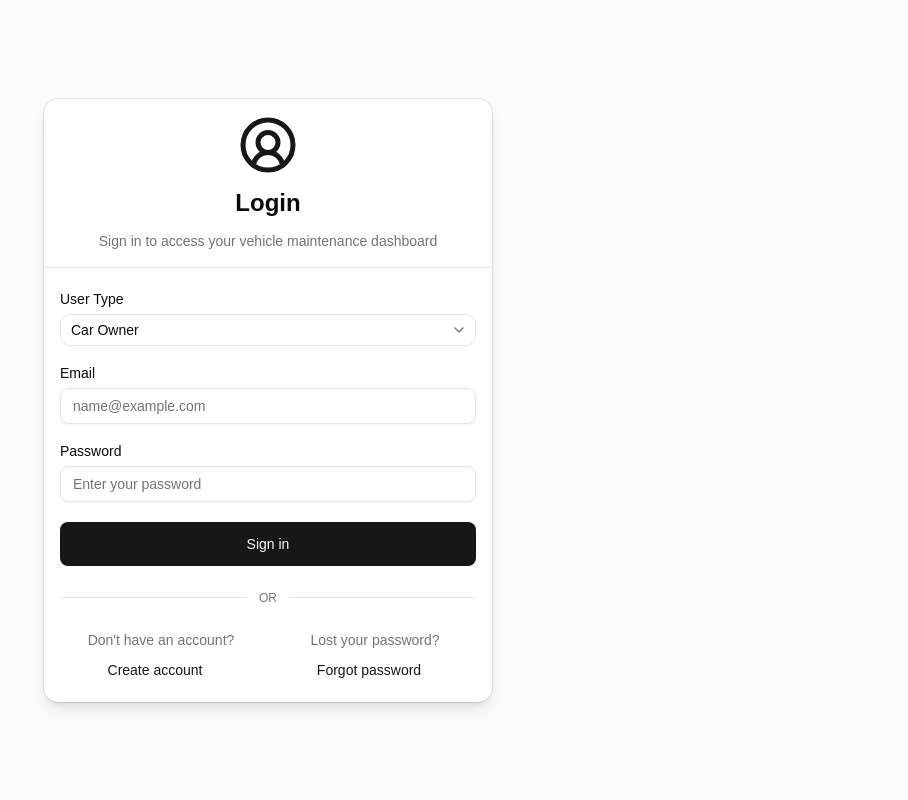
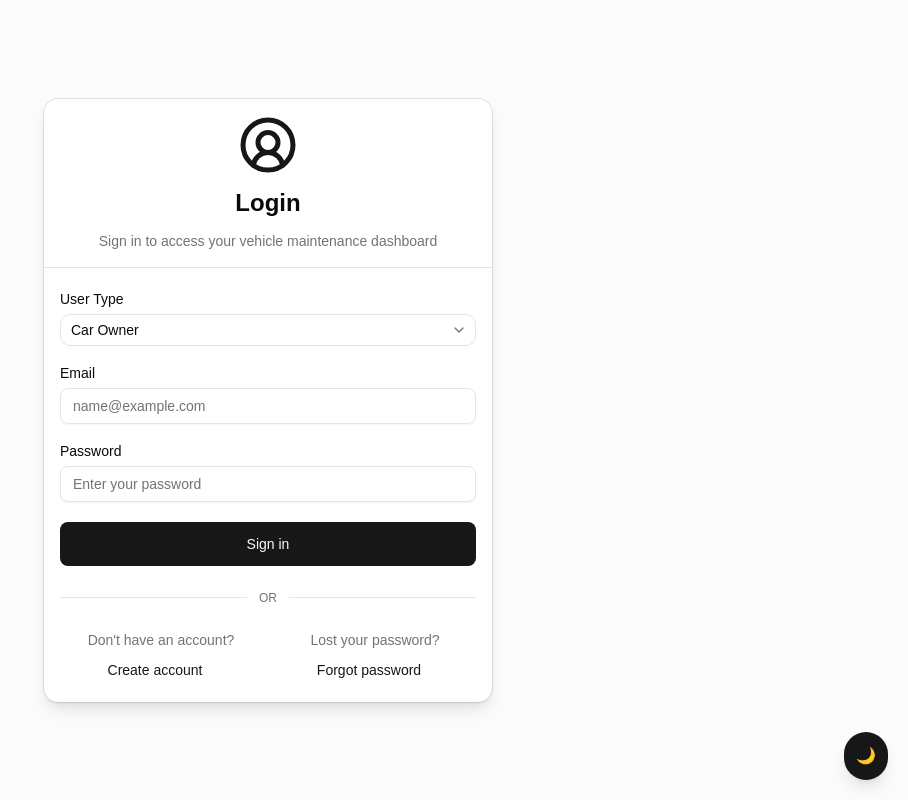
Before and after one commit to Omar-Nezar/Vehicle-PDM-app, a React (Vite) app in the folder client/: page /login in a window 1280 px wide. Shown: the whole page, without its empty margins (372-1280 px from the left). Built offline with nearby package versions, Linux system fonts and the light colour scheme; no server answers.

Commit message:
Added theme switching functionality - might move to profile settings later

```diff
--- a/client/src/App.tsx
+++ b/client/src/App.tsx
@@ -5,9 +5,9 @@ import Login from './pages/common/Login'
 import Register from './pages/car_owner/Register'
 import ForgotPassword from './pages/common/ForgotPassword'
 import CarOwnerHome from './pages/car_owner/carOwnerHome'
+import ThemeButton from './theme'
 
 function App() {
-
   return (
     <>
       <Routes>
@@ -19,8 +19,9 @@ function App() {
         <Route path="/carownerhome" element={<CarOwnerHome />} />
       </Routes>
       <Toaster richColors position="top-right" />
+      <ThemeButton />
     </>
   )
 }
 
-export default App
+export default App;
--- /dev/null
+++ b/client/src/theme.tsx
@@ -0,0 +1,20 @@
+import { useState } from "react"
+
+export default function ThemeToggle() {
+  const [dark, setDark] = useState(false)
+
+  const toggle = () => {
+    const root = document.documentElement
+    root.classList.toggle("dark")
+    setDark(!dark)
+  }
+
+  return (
+    <button
+      onClick={toggle}
+      className="fixed bottom-5 right-5 p-3 rounded-full bg-primary text-primary-foreground shadow-lg"
+    >
+      {dark ? "☀️" : "🌙"}
+    </button>
+  )
+}
```
